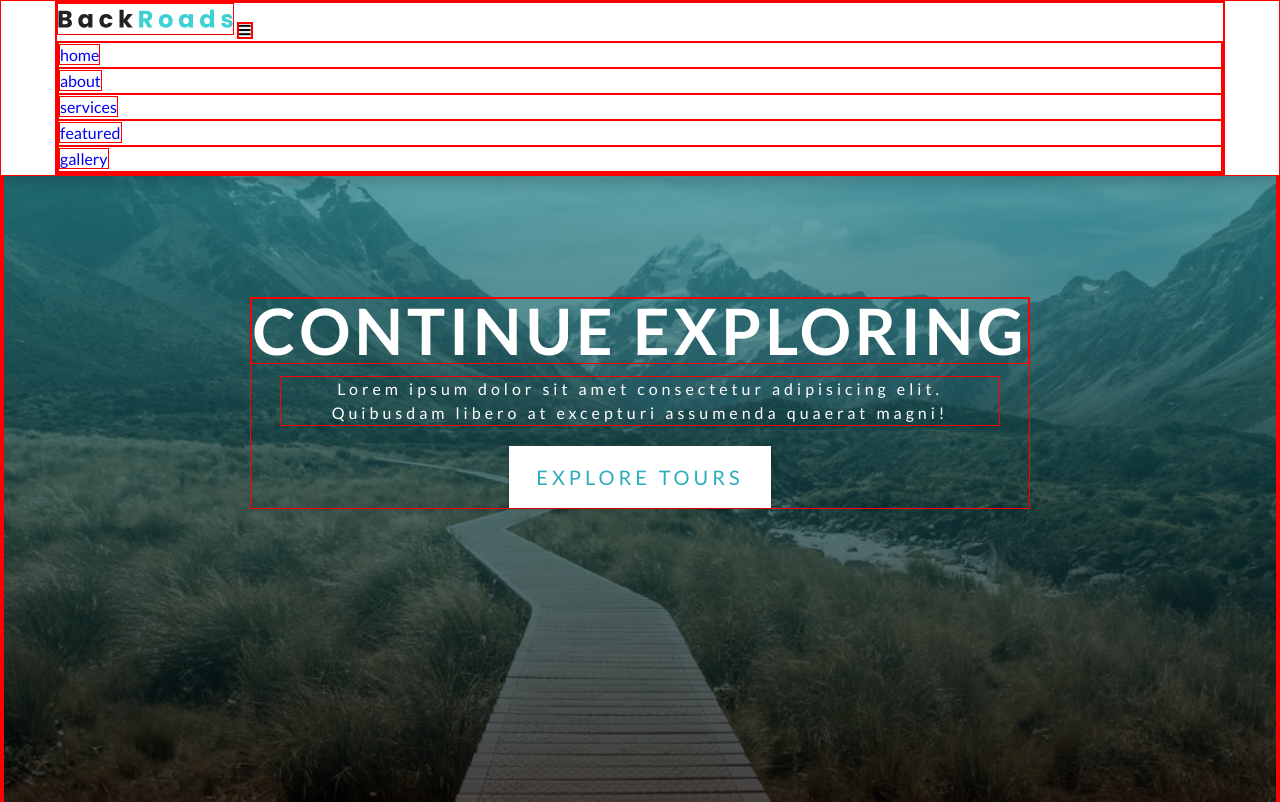
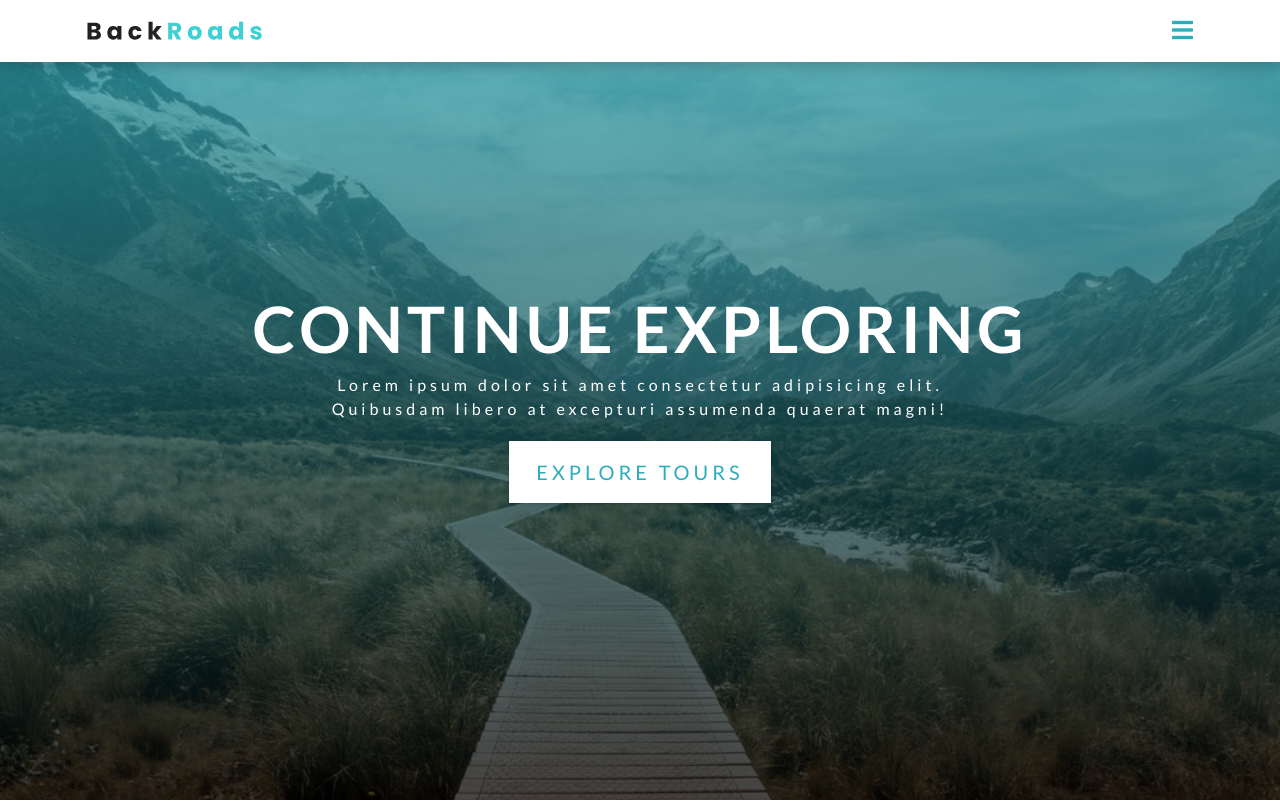
Before and after one commit to yashgada/backroads-flexbox, a plain HTML site: page index.html in a window 1280 px wide. Shown: the top 802 px of the page. Drawn offline with Linux system fonts and the light colour scheme.

Commit message:
Navbar done

```diff
--- a/css/styles.css
+++ b/css/styles.css
@@ -194,6 +194,53 @@ Navbar
   max-width: 1170px;
   margin: 0 auto;
 }
+.nav-header{
+  display: flex;
+  justify-content: space-between;
+  align-items: center;
+  padding: 1rem 2rem;
+}
+.nav-toggle{
+  border: transparent;
+  background: transparent;
+  font-size: 1.5rem;
+  color: var(--clr-primary-5);
+  cursor: pointer;
+  transition: var(--transition);
+}
+.nav-toggle:hover{
+transform: scale(1.5);
+}
+.nav-link{
+  display: block;
+  padding: 1rem 2rem;
+  text-transform: capitalize;
+  font-size: 1rem;
+  letter-spacing: var(--spacing);
+  transition: var(--transition);
+  color: var(--clr-grey-1);
+  cursor: pointer;
+}
+.nav-link:hover{
+  color: var(--clr-primary-1);
+  background: var(--clr-primary-8);
+  padding-left: 2.25rem;
+}
+
+/* 280px */
+.nav-links{
+  height: 0;
+  overflow: hidden;
+  transition: var(--transition);
+}
+.show-links{
+  height: 280px;
+}
+
+
+/* * {
+  border: 1px solid red;
+} */
 /*
 ===============
 Hero
@@ -585,6 +632,3 @@ Footer
   letter-spacing: var(--spacing);
   color: var(--clr-white);
 }
-* {
-  border: 1px solid red;
-}
--- a/index.html
+++ b/index.html
@@ -27,9 +27,10 @@
             <button type="button" class="nav-toggle" id="nav-toggle">
               <i class="fas fa-bars"></i>
             </button>
+          </div>
 
-            <!-- end of nav links -->
-            <ul class="nav-links">
+          <!-- nav links -->
+          <ul class="nav-links" id="nav-links">
             <!-- single link -->
             <li>
               <a href="#home" class="nav-link scroll-link">home</a>
@@ -62,37 +63,27 @@
           <ul class="nav-icons">
             <!-- single icon -->
             <li>
-                <a
-                  href="https://www.twitter.com"
-                  target="_blank"
-                  class="nav-icon"
+              <a href="https://www.twitter.com" target="_blank" class="nav-icon"
                 ><i class="fab fa-facebook"></i
               ></a>
             </li>
             <!-- end of single icon -->
             <!-- single icon -->
             <li>
-                <a
-                  href="https://www.twitter.com"
-                  target="_blank"
-                  class="nav-icon"
+              <a href="https://www.twitter.com" target="_blank" class="nav-icon"
                 ><i class="fab fa-twitter"></i
               ></a>
             </li>
             <!-- end of single icon -->
             <!-- single icon -->
             <li>
-                <a
-                  href="https://www.twitter.com"
-                  target="_blank"
-                  class="nav-icon"
+              <a href="https://www.twitter.com" target="_blank" class="nav-icon"
                 ><i class="fab fa-squarespace"></i
               ></a>
             </li>
             <!-- end of single icon -->
           </ul>
           <!-- end of nav icons -->
-          </div>
         </div>
       </nav>
       <!-- end of navbar -->
```
Lines whose indentation alone changed are shown as unchanged.
